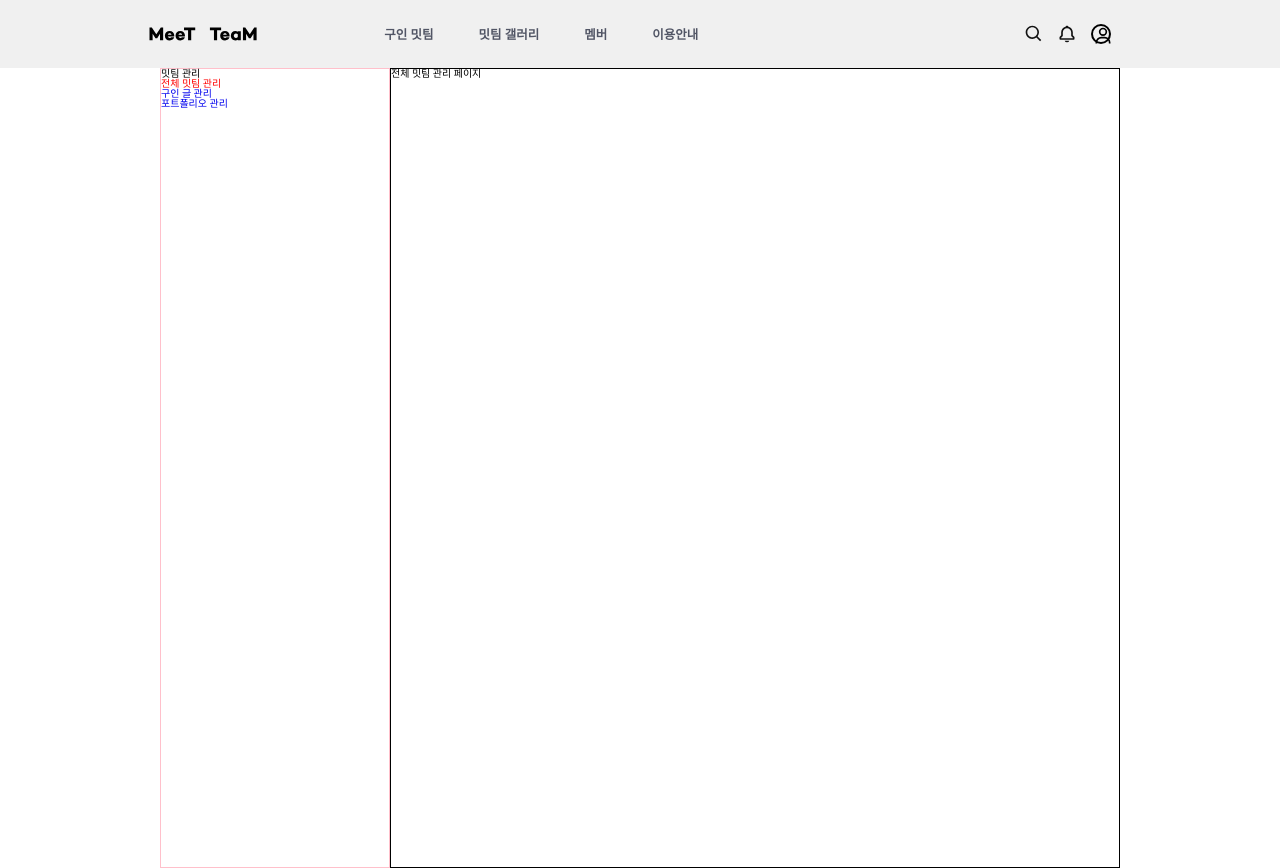
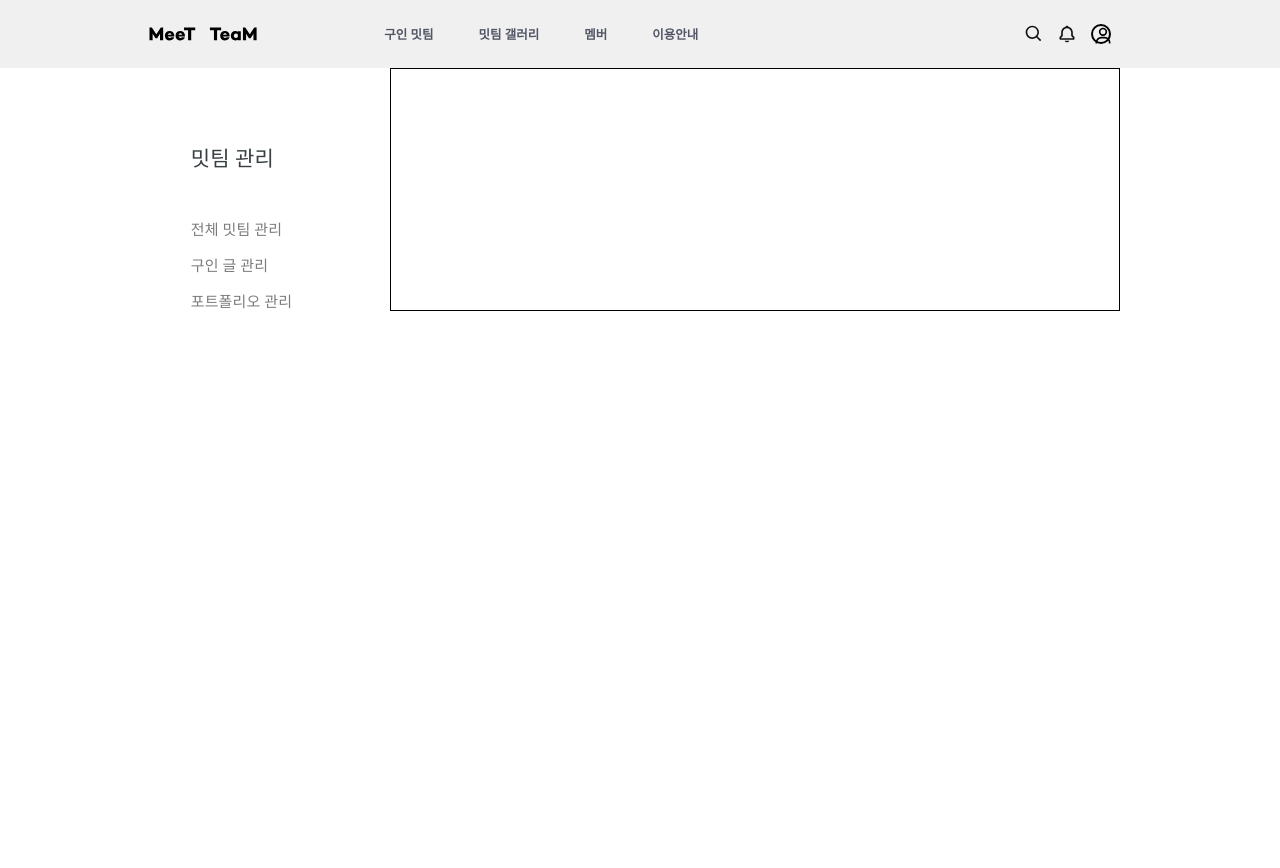
Before and after one commit to kimsuyeon0916/MeeTeam_FrontEnd, a React (Vite) app: page /manage in a window 1280 px wide. After the commit the page ends 800 px from the top, so only its background shows below. Built offline with nearby package versions, Linux system fonts and the light colour scheme.

Commit message:
style: #23 사이드바 UI 적용 완료

```diff
--- a/src/components/sidebar/Sidebar.styled.ts
+++ b/src/components/sidebar/Sidebar.styled.ts
@@ -1,27 +1,50 @@
 import styled from 'styled-components';
 
 const Sidebar = styled.div`
-	.sidebar {
+	.sidebar-container {
 		width: 23rem;
-		height: 100vh;
-		border: 1px solid pink;
 
-		.sidebar-li {
+		.sidebar-container_title {
+			margin-top: 7.05rem;
+			margin-left: 3.07rem;
+
+			h1 {
+				color: #373f41;
+				font-family: Apple SD Gothic Neo;
+				font-size: 2.1rem;
+				font-style: normal;
+				font-weight: 400;
+				line-height: 4.2rem; /* 200% */
+				letter-spacing: 0.015rem;
+			}
+		}
+
+		.sidebar-container_list {
 			display: flex;
 			flex-direction: column;
+			gap: 1.8rem;
+			margin-top: 4.12rem;
+			margin-left: 3.07rem;
 
-			.link {
-				color: 'gray';
+			.normal {
+				color: #7c7c7c;
+				font-family: Apple SD Gothic Neo;
+				font-size: 1.5rem;
+				font-style: normal;
+				font-weight: 400;
+				line-height: 120%; /* 1.8rem */
+				letter-spacing: 0.015rem;
 				text-decoration: none;
 			}
 
-			a:visited {
-				color: #000;
-				text-decoration: none;
-			}
-
-			a.active {
-				color: red;
+			.active {
+				color: #373f41;
+				font-family: Apple SD Gothic Neo;
+				font-size: 1.5rem;
+				font-style: normal;
+				font-weight: 400;
+				line-height: 120%; /* 1.8rem */
+				letter-spacing: 0.015rem;
 				text-decoration: none;
 			}
 		}
--- a/src/components/sidebar/Sidebar.tsx
+++ b/src/components/sidebar/Sidebar.tsx
@@ -3,21 +3,25 @@ import S from './Sidebar.styled';
 
 const Sidebar = () => {
 	const menus = [
-		{ name: '전체 밋팀 관리', path: '' },
+		{ name: '전체 밋팀 관리', path: 'meeteam' },
 		{ name: '구인 글 관리', path: 'recruit' },
 		{ name: '포트폴리오 관리', path: 'portpolio' },
 	];
 	return (
 		<S.Sidebar>
-			<div className='sidebar'>
-				<div>
+			<div className='sidebar-container'>
+				<div className='sidebar-container_title'>
 					<h1>밋팀 관리</h1>
 				</div>
-				<div className='sidebar-li'>
+				<div className='sidebar-container_list'>
 					{menus.map((menu, index) => {
 						return (
-							<NavLink className='link' to={menu.path} key={index}>
-								{menu.name}
+							<NavLink
+								className={({ isActive }) => (isActive ? 'active' : 'normal')}
+								to={menu.path}
+								key={index}
+							>
+								<span>{menu.name}</span>
 							</NavLink>
 						);
 					})}
--- a/src/main.tsx
+++ b/src/main.tsx
@@ -55,7 +55,7 @@ const router = createBrowserRouter([
 				element: <ManagePage />,
 				children: [
 					{
-						path: '',
+						path: 'meeteam',
 						element: <ManageMeeteamPage />,
 					},
 					{
--- a/src/pages/manage/ManagePage.tsx
+++ b/src/pages/manage/ManagePage.tsx
@@ -8,7 +8,7 @@ const ManagePage = () => {
 		<S.ManagePage>
 			<Sidebar />
 			<main>
-				{/* <ScrollToTop /> */}
+				<ScrollToTop />
 				<Outlet />
 			</main>
 		</S.ManagePage>
```
